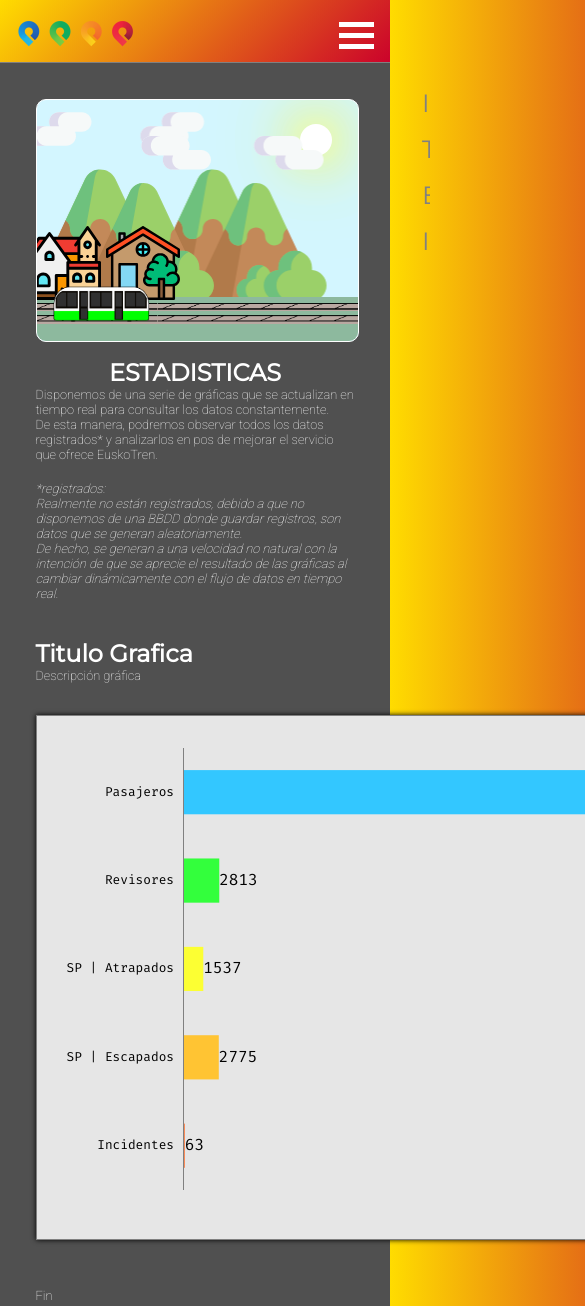
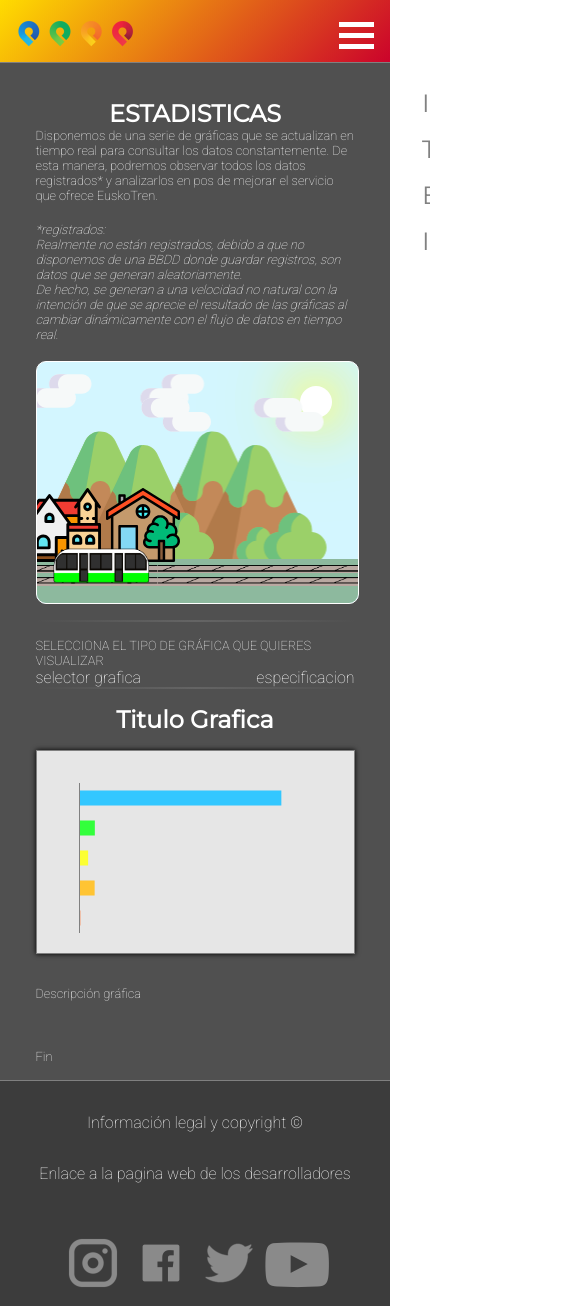
Before and after one commit to DanielTamargo/grupo3-reto1, a plain HTML site: page code/views/estadisticas.html in a window 390 px wide. Shown: the top 1306 px of the page, 585 px wide, since content can reach past the window. Drawn offline with Linux system fonts and the light colour scheme.

Commit message:
progreso estadisticas.html

```diff
--- a/code/app.js
+++ b/code/app.js
@@ -1,3 +1,5 @@
+/** ----------------------------------------------------------------- */
+/** FUNCIONES COMUNES */
 function cambiar(evt) {
     evt.classList.toggle("change");
     if(document.getElementsByClassName("desplegable")[0].style.width==""){
@@ -9,52 +11,76 @@ function cambiar(evt) {
 }
 
 
+/** ----------------------------------------------------------------- */
+/** CONSTANTES */
+const LOCALSTORAGE_CLAVE_DATOS = 'datos_ficticios';
+const LOCALSTORAGE_CLAVE_ESTILOGRAFICA = 'estilo_grafica';
+const LOCALSTORAGE_CLAVE_PARADASELECCIONADA = 'parada_seleccionada';
+const paradas = ['Ibaiondo',  'Landaberde', 'Lakuabizkarra', 'Wellington', 'Txagorritxu', 'Euskal Herria', 'Honduras', 'Europa', 'Sancho El Sabio'];
 
 
-
-
-/** ----------------------------------------------------------------- */
 /** ----------------------------------------------------------------- */
 /** ESTADISTICAS: INICIALIZAR DATOS */
 
 /** Obtenemos los datos del almacenamiento local (así podemos mover los datos entre páginas) */
-const NOMBRE_DATOS_LOCALSTORAGE = 'datos_ficticios';
-const paradas = ['Ibaiondo',  'Landaberde', 'Lakuabizkarra', 'Wellington', 'Txagorritxu', 'Euskal Herria', 'Honduras', 'Europa', 'Sancho El Sabio'];
+
 var datos_cargados_con_exito = false;
 var datos = [];
+
+/** Cargar datos del almacenamiento local */
 try {
-    datos = localStorage.getItem(NOMBRE_DATOS_LOCALSTORAGE);
+    datos = localStorage.getItem(LOCALSTORAGE_CLAVE_DATOS);
     if (datos == null || datos == undefined || datos == '') {
         // Si no existen, los inicializamos
         datos = inicializarDatos();
-        localStorage.setItem(NOMBRE_DATOS_LOCALSTORAGE, JSON.stringify(datos));
+        localStorage.setItem(LOCALSTORAGE_CLAVE_DATOS, JSON.stringify(datos));
         console.log('Datos inicializados con éxito.');
     } else {
         // Si existen, los cargamos
         console.log('Datos cargados con éxito.');
-        datos = JSON.parse(localStorage.getItem(NOMBRE_DATOS_LOCALSTORAGE));
+        datos = JSON.parse(localStorage.getItem(LOCALSTORAGE_CLAVE_DATOS));
     }
     datos_cargados_con_exito = true;
 } catch (err) {
-    console.error(`Error al cargar los datos:\n${err}`)
+    console.error(`Error al cargar los datos:\n${err}`);
 }
 
+// Valores por defecto de qué gráfica se va a mostrar
+var estilo_grafica = 1;
+var parada_seleccionada = undefined;
+/** Cargar del almacenamiento local si venimos de la pestaña info */
+try {
+    let eg = localStorage.getItem(LOCALSTORAGE_CLAVE_ESTILOGRAFICA);
+    let ps = localStorage.getItem(LOCALSTORAGE_CLAVE_PARADASELECCIONADA);
+
+    // Miramos que existan y no sean valores no válidos o nulos
+    if (eg != null && eg != undefined && eg != '' &&
+    ps != null && ps != undefined && ps != '' && paradas.includes(ps)) {
+        // Si existen, lo configuramos
+        estilo_grafica = parseInt(eg);
+        parada_seleccionada = paradas[parseInt(ps)];
+    }
+
+} catch (err) {
+    console.error(`Error al cargar especificacion:\n${err}`);
+    estilo_grafica = 1;
+    parada_seleccionada = undefined;
+}
 
 /** ----------------------------------------------------------------- */
 /** INICIALIZAR DATOS */
 /** Función que inicializa todos los datos */
-
 function inicializarDatos() {
     /** Tabla que se pretende simular:
      *  año | mes | parada | num_pasajeros | num_sin_pagar_escapados | num_sin_pagar_atrapados | num_revisores_subieron | num_incidentes
      */
 
-    // TODO cuando surge una incidencia, ¿mostrarlo como alerta?
+    // TODO dani: cuando surge una incidencia, ¿mostrarlo como alerta?
 
-    // TODO confirmar con Raúl nombres paradas
 
     let array_datos = [];
 
+    // Por cada parada se generarán una serie de datos aleatorios
     for (let parada of paradas) {
         array_datos.push(inicializarDatosParada(parada));
     }
@@ -133,10 +159,6 @@ function numeroRandom(minimo, maximo) {
 /** ----------------------------------------------------------------- */
 /** ----------------------------------------------------------------- */
 /** ESTADISTICAS: GENERAR GRÁFICA */
-var estilo_grafica = 1;
-// 1 = estadisticas mes seleccionado
-// 2 = estadisticas generales año (?)
-// 3 = estadisticas por paradas (?)
 
 // TODO dani: descomentar y borrar
 //var seleccion_mes = new Date().getMonth() + 1;
@@ -336,13 +358,13 @@ function cargarDatosGraficaMesAnyo(COLORES, seleccion_parada) {
     });
     datos_para_la_grafica.push({
         id: 'graph-sin-pagar-atrapados',
-        tipo: 'SP | Atrapados',
+        tipo: 'Atrapados',
         cantidad: total_num_sin_pagar_atrapados,
         color: COLORES[2]
     });
     datos_para_la_grafica.push({
         id: 'graph-sin-pagar-escapados',
-        tipo: 'SP | Escapados',
+        tipo: 'Escapados',
         cantidad: total_num_sin_pagar_escapados,
         color: COLORES[3]
     });
--- a/code/style.css
+++ b/code/style.css
@@ -60,6 +60,10 @@ body{
     background: linear-gradient(90deg,#ffdc00, #cb022b);
 }
 
+.gris{
+    background-color: #505050;
+}
+
 .small-italic{
     font-style: italic;
     font-size: 0.7em;
@@ -85,6 +89,16 @@ header{
 }
 .z-index-11{
     z-index: 11;
+}
+
+.cool-hr-separator{
+    margin-bottom: 1em;
+    clear: both;
+    border: 0;
+    height: 2px;
+    background-image: linear-gradient(to right, rgba(82, 82, 82, 0),
+                    rgba(107, 107, 107, 0.75),
+                    rgba(53, 53, 53, 0));
 }
 
 /*
@@ -141,13 +155,11 @@ nav ul li a:hover{
 
 /* INICIO ESTADÍSTICAS */
 .est__main{
-    background-color: #505050;
     min-height: 90vh;
 }
 
 .est__main__wrapper{
     margin: 0 auto;
-    max-width: 1800px;
 }
 
 .est__main__content{
@@ -156,7 +168,7 @@ nav ul li a:hover{
     font-family: 'Roboto';
 }
 
-.est__main h2 {
+.est__main h2{
     font-family: 'Montserrat';
     font-size: 3em;
 }
@@ -177,12 +189,19 @@ nav ul li a:hover{
     border-top: 1px solid gray;
 }
 
-.est__main__content__intro__left__animation__box{
-    width: 400px;
-    height: 300px;
-    margin-right: 3em;
+.est__main__content__intro__left{
+    width: calc(100% - 500px - 3em);
+    float: left;
+}
+
+.est__main__content__intro__right{
+    float: right;
+}
+
+.est__main__content__intro__animation__box{
+    width: 500px;
+    height: calc(500px / 4 * 3);
     margin-bottom: 3em;
-    float: left;
 }
 
 
@@ -322,8 +341,25 @@ nav ul li a:hover{
     100%{transform: translateX(-180%);}
 }
 
+.est__main__content__graph-selector__title{
+    text-align: center;
+    text-transform: uppercase;
+}
+.est__main__content__graph-selector__left{
+    float: left;
+}
+.est__main__content__graph-selector__right{
+    float: right;
+}
+
 .est__main__content__graph{
-    clear: left;
+    clear: both;
+}
+
+.est__main__content__graph__title{
+    width: 100%;
+    text-align: center;
+    margin-bottom: 1em;
 }
 
 .est__main__content__graph div{
@@ -332,14 +368,12 @@ nav ul li a:hover{
 }
 
 .est__main__content__graph__left{
-    /* float: left; */
-    text-align: left;
+    text-align: right;
     margin-right: 1em;
 }
 
 .est__main__content__graph__right{
-    /* float: right; */
-    text-align: right;
+    text-align: left;
 }
 
 .est__main__content__graph__left, .est__main__content__graph__right{
@@ -383,7 +417,7 @@ nav ul li a:hover{
 .graph-text-small{
     font-size: 0.8em;
 }
-.legend-name {
+.legend-name{
     font-size: 0.8em;
 }
 
@@ -563,6 +597,17 @@ MEDIA QUERIES
         transform: rotate(45deg) translate(-8px, -8px);
     }
 
+    .est__main__content__intro__left{
+        width: 100%;
+    }
+
+    .est__main__content__intro__right{
+        width: 100%;
+        clear: left;
+        text-align: center;
+        float: right;
+    }
+
     .est__main{
         min-height: 100vh;
     }
@@ -580,9 +625,30 @@ MEDIA QUERIES
         margin-top: 1em;
     }
 
+    .est__main__content__intro__animation__box{
+        /* TODO dani: ¿reescalar progresivo o tamaño fijo? */
+        /*width: 90vw;
+        height: calc(90vw / 4 * 3);*/
+        width: 450px;
+        height: calc(450px / 4 * 3);
+        margin-bottom: 3em;
+    }
+
     .est__main__content__intro__left__animation__box{
         margin-right: 1em;
         margin-bottom: 1em;
+    }
+
+    .est__main__content__graph__left{
+        clear: both;
+        width: 100%;
+    }
+    .graph-container{
+        margin: 0 auto;
+        width: 100%;
+    }
+    .graph-chart{
+        width: 71%;
     }
 
 }
@@ -616,12 +682,24 @@ MEDIA QUERIES
         text-align: left;
     }
 
-    .est__main__content__intro__left__animation__box{
+    .est__main__content__intro__animation__box{
         margin: 0 auto;
         width: 83vw;
         height: calc(83vw * 3 / 4);
         margin-bottom: 1em;
     }
+
+    .graph-container{
+        width: 100%;
+        height: auto;
+    }
+    .graph-legend{
+        display: none;
+    }
+    .graph-text{
+        font-size: 0.7em;
+    }
+
 }
 
 @media (orientation:landscape) and (max-width: 992px){
--- a/code/views/estadisticas.html
+++ b/code/views/estadisticas.html
@@ -44,13 +44,20 @@
     <div class="est__main__wrapper__header-space z-index-10">
         <hr>
     </div>
-    <div class="est__main">
-        <div class="est__main__wrapper">
+    <div class="est__main gris">
+        <div class="est__main__wrapper content">
             <div class="est__main__content">
                 <br>
                 <div class="est__main__content__intro">
                     <div class="est__main__content__intro__left">
-                        <div class="est__main__content__intro__left__animation__box">
+                        <h2>ESTADISTICAS</h2>
+                        <p>Disponemos de una serie de gráficas que se actualizan en tiempo real para consultar los datos constantemente. De esta manera, podremos observar todos los datos registrados*  y analizarlos en pos de mejorar el servicio que ofrece EuskoTren.</p>
+                        <br>
+                        <p class="small-italic">*registrados: <br>Realmente no están registrados, debido a que no disponemos de una BBDD donde guardar registros, son datos que se generan aleatoriamente. <br>De hecho, se generan a una velocidad no natural con la intención de que se aprecie el resultado de las gráficas al cambiar dinámicamente con el flujo de datos en tiempo real.</p>
+                        <br>
+                    </div>
+                    <div class="est__main__content__intro__right">
+                        <div class="est__main__content__intro__animation__box">
                             <div class="animation-tranvia">
                                 <!-- Entorno fondo -->
                                 <div class="animation-tranvia__sun"></div>
@@ -75,36 +82,39 @@
                                 <div class="animation-tranvia__vias sentido-principal via-anim-1"></div>
                                 <div class="animation-tranvia__vias sentido-principal via-anim-2"></div>
                                 <div class="animation-tranvia__tranvia sentido-contrario"></div>
-                                <div class="animation-tranvia__tranvia sentido-principal via-anim-2"></div>
-
-                                <!-- Detalles -->
-
-
+                                <div class="animation-tranvia__tranvia sentido-principal"></div>
                             </div>
                         </div>
                     </div>
-                    <div class="est__main__content__intro__right">
-                        <h2>ESTADISTICAS</h2>
-                        <p>Disponemos de una serie de gráficas que se actualizan en tiempo real para consultar los datos constantemente.</p>
-                        <p>De esta manera, podremos observar todos los datos registrados*  y analizarlos en pos de mejorar el servicio que ofrece EuskoTren.</p>
-                        <br>
-                        <p class="small-italic">*registrados: <br>Realmente no están registrados, debido a que no disponemos de una BBDD donde guardar registros, son datos que se generan aleatoriamente. <br>De hecho, se generan a una velocidad no natural con la intención de que se aprecie el resultado de las gráficas al cambiar dinámicamente con el flujo de datos en tiempo real.</p>
-                        <br>
-                        <br>
+                </div>
+                <hr class="cool-hr-separator">
+                <div class="est__main__content__graph-selector">
+                    <div class="est__main__content__graph-selector__title">
+                        <p>Selecciona el tipo de gráfica que quieres visualizar</p>
+                    </div>
+                    <div class="est__main__content__graph-selector__left">
+                        selector grafica
+                    </div>
+                    <div class="est__main__content__graph-selector__right">
+                        especificacion
                     </div>
                 </div>
+                <hr class="cool-hr-separator">
                 <div class="est__main__content__graph">
+                    <div class="est__main__content__graph__title">
+                        <h2 id="graph-title">Titulo Grafica</h2>
+                    </div>
                     <div class="est__main__content__graph__left">
-                        <h2 id="graph-title">Titulo Grafica</h2>
-                        <p id="graph-desc">Descripción gráfica</p>
-                    </div>
-                    <div class="est__main__content__graph__right">
                         <div class="graph-container">
                             <svg class="graph-chart">
 
                             </svg>
                         </div>
                     </div>
+                    <div class="est__main__content__graph__right">
+                        <p id="graph-desc">Descripción gráfica</p>
+                    </div>
+
                 </div>
                 <div class="est__main__content__end">
                     <p>Fin</p>
```
Also changed, not shown: code/img/tranvia.svg (added).
